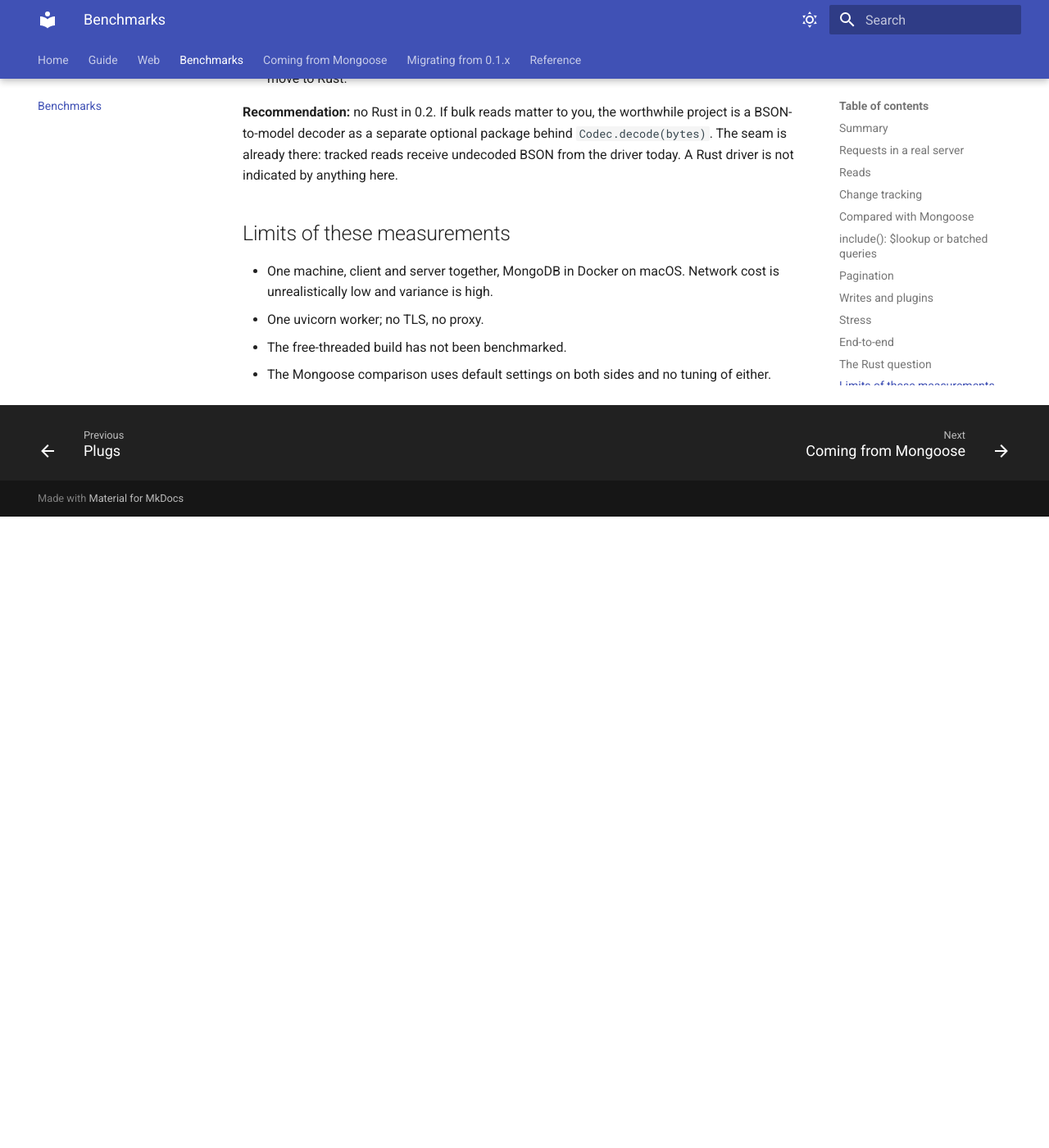
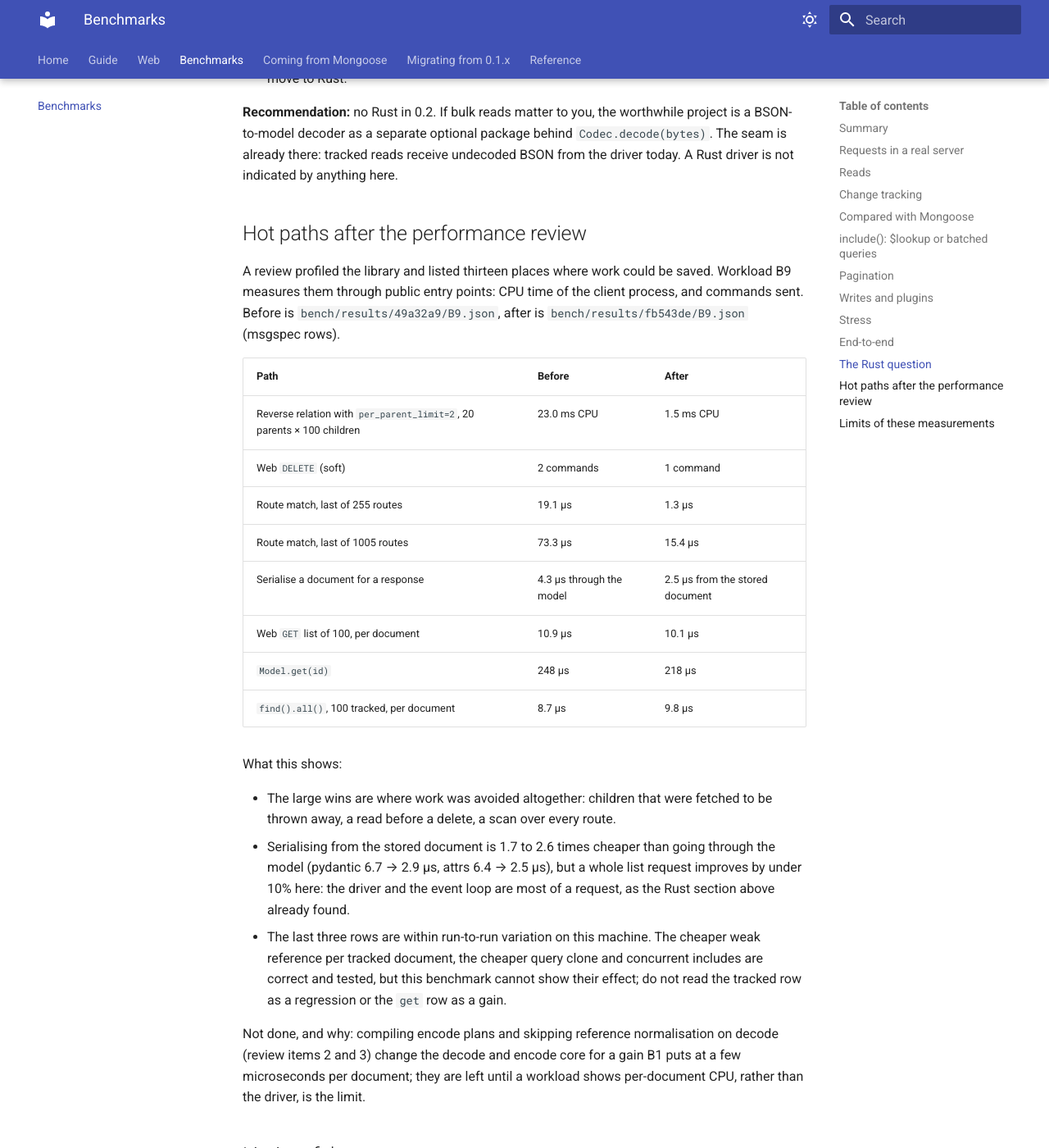
Before and after one commit to jaykv/mongospecs, an MkDocs documentation site: the page built from docs/benchmarks.md, in a window 1280 px wide and 1400 px high, scrolled down 8126 px. Shown: the whole window at 82% size. Built offline with MkDocs 1.6.1 and Material for MkDocs 9.7.7, drawn with Linux system fonts in a browser that asks for light colours; before the commit the page ends 8756 px from its top, so only the background shows below that.

Commit message:
docs,bench: production tuning guide, B9 before/after, review decisions
- docs/guide/production.md: pool and timeout settings, backpressure,
  read and pagination choices, relations, writes, what needs a replica
  set; each item marked measured, tested or guidance
- docs/benchmarks.md: hot paths before and after the review
- bench/results: B9 before (49a32a9) and after (fb543de)
- plan: decision per review finding, amendment A36

Co-Authored-By: Claude Opus 5.5 <noreply@anthropic.com>

```diff
--- a/docs/benchmarks.md
+++ b/docs/benchmarks.md
@@ -244,6 +244,40 @@ BSON-to-model decoder as a separate optional package behind `Codec.decode(bytes)
 already there: tracked reads receive undecoded BSON from the driver today. A Rust driver is not
 indicated by anything here.
 
+## Hot paths after the performance review
+
+A review profiled the library and listed thirteen places where work could be saved. Workload B9
+measures them through public entry points: CPU time of the client process, and commands sent.
+Before is `bench/results/49a32a9/B9.json`, after is `bench/results/fb543de/B9.json` (msgspec rows).
+
+| Path | Before | After |
+|---|---|---|
+| Reverse relation with `per_parent_limit=2`, 20 parents × 100 children | 23.0 ms CPU | 1.5 ms CPU |
+| Web `DELETE` (soft) | 2 commands | 1 command |
+| Route match, last of 255 routes | 19.1 µs | 1.3 µs |
+| Route match, last of 1005 routes | 73.3 µs | 15.4 µs |
+| Serialise a document for a response | 4.3 µs through the model | 2.5 µs from the stored document |
+| Web `GET` list of 100, per document | 10.9 µs | 10.1 µs |
+| `Model.get(id)` | 248 µs | 218 µs |
+| `find().all()`, 100 tracked, per document | 8.7 µs | 9.8 µs |
+
+What this shows:
+
+- The large wins are where work was avoided altogether: children that were fetched to be thrown
+  away, a read before a delete, a scan over every route.
+- Serialising from the stored document is 1.7 to 2.6 times cheaper than going through the model
+  (pydantic 6.7 → 2.9 µs, attrs 6.4 → 2.5 µs), but a whole list request improves by under 10% here:
+  the driver and the event loop are most of a request, as the Rust section above already found.
+- The last three rows are within run-to-run variation on this machine. The cheaper weak reference
+  per tracked document, the cheaper query clone and concurrent includes are correct and tested,
+  but this benchmark cannot show their effect; do not read the tracked row as a regression or the
+  `get` row as a gain.
+
+Not done, and why: compiling encode plans and skipping reference normalisation on decode (review
+items 2 and 3) change the decode and encode core for a gain B1 puts at a few microseconds per
+document; they are left until a workload shows per-document CPU, rather than the driver, is the
+limit.
+
 ## Limits of these measurements
 
 - One machine, client and server together, MongoDB in Docker on macOS. Network cost is unrealistically
--- a/mkdocs.yaml
+++ b/mkdocs.yaml
@@ -86,6 +86,7 @@ nav:
   - Relations: guide/relations.md
   - Hooks and plugins: guide/plugins.md
   - Running in production: guide/operations.md
+  - Tuning for production: guide/production.md
 - Web:
   - Resources: web/resources.md
   - Plugs: web/plugs.md
```
Also changed, not shown: claudedocs/v2-plan.md (+26 -0 lines), docs/guide/production.md (added, +136 -0 lines), docs/web/resources.md (+8 -0 lines), 3 other files.
